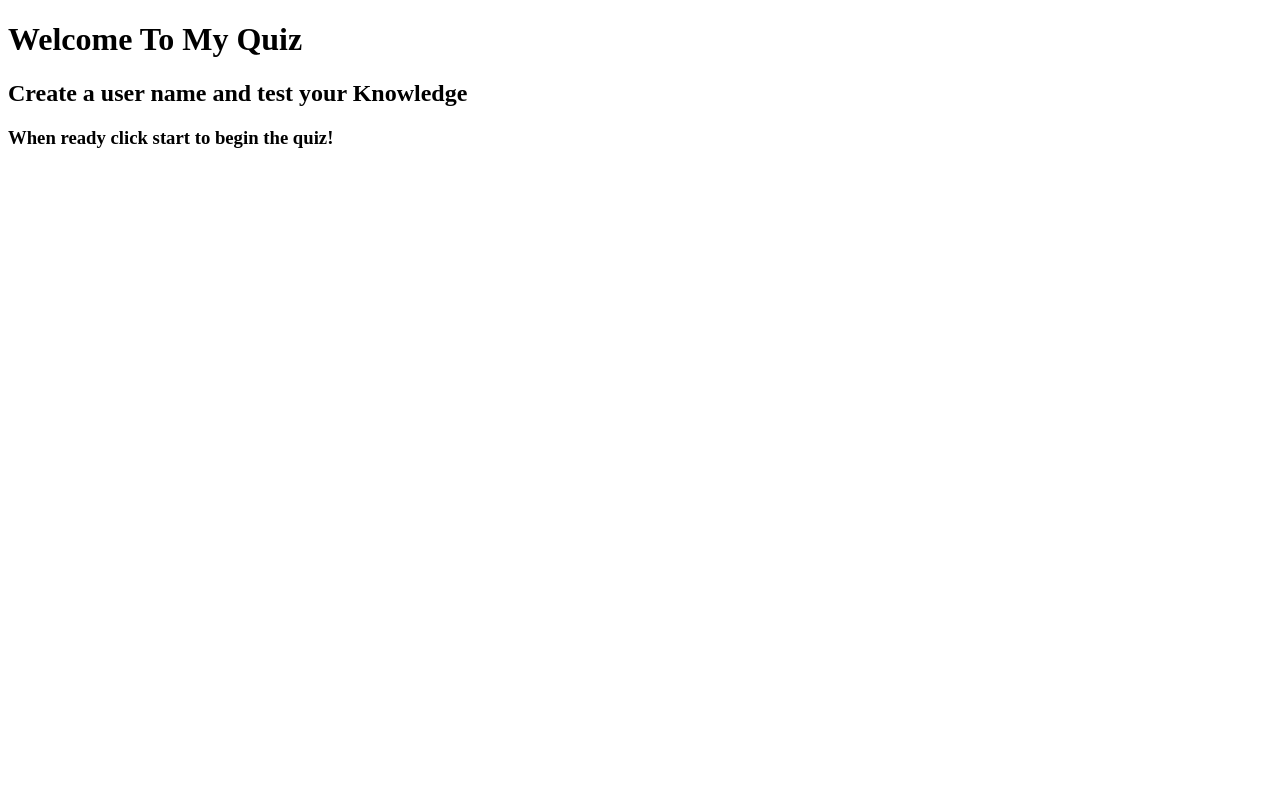
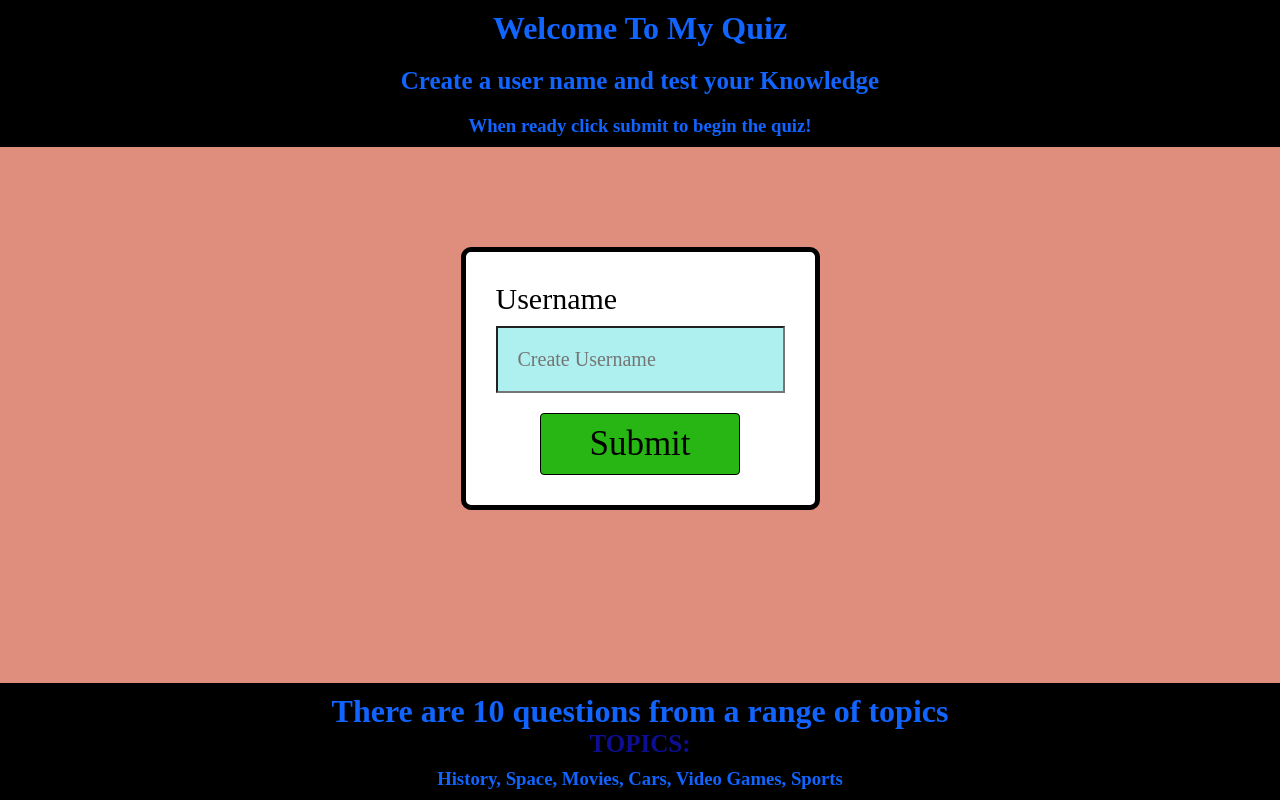
Before and after one commit to jaredakigbesote/quiz, a plain HTML site: page index.html in a window 1280 px wide. Drawn offline with Linux system fonts and the light colour scheme.

Commit message:
add create username page

```diff
--- /dev/null
+++ b/assets/css/style.css
@@ -0,0 +1,163 @@
+* {
+    margin: 0;
+    padding: 0;
+    font-family: 'Times New Roman', Times, serif;
+    box-sizing: border-box;
+}
+
+body {
+    background-color: rgb(223, 142, 126);
+}
+
+.main-head {
+    background-color: black;
+    color: rgb(17, 100, 253);
+    display: flex;
+    flex-wrap: wrap;
+    align-content: center;
+    justify-content: space-around;
+    padding: 10px;
+}
+
+.app {
+    background: white;
+    border: 5px solid black;
+    max-width: 65%;
+    margin: 100px auto 0;
+    border-radius: 10px;
+    padding: 30px;
+}
+
+.app h1 {
+    font-size: 40px;
+    font-weight: 800px;
+    color: black;
+    border-bottom: 2px solid black;
+    padding-bottom: 15px;
+}
+
+.quiz {
+    padding-bottom: 10px;
+}
+
+h2 {
+    font-size: 25px;
+    padding-bottom: 10px;
+    color: rgb(14, 14, 146);
+}
+
+#sub-b {
+    font-size: 35px;
+    width: 200px;
+    font-weight: 600px;
+    border: 1px solid black;
+    padding: 20px;
+    margin: 20px auto 0;
+    border-radius: 4px;
+    cursor: pointer;
+    background-color: rgb(39, 182, 20);
+    display: none;
+}
+
+.ans-b {
+    font-size: 25px;
+    color: black;
+    font-weight: 300px;
+    width: 100%;
+    border: 1px solid black;
+    padding: 20px;
+    margin: 15px 0;
+    border-radius: 4px;
+    cursor: pointer;
+    transition: 0.5s;
+}
+
+.ans-b:hover:not([disabled]) {
+    background-color: rgba(152, 235, 235, 0.781);
+}
+
+.ans-b:disabled {
+    cursor: no-drop;
+
+}
+
+.correct {
+    background: rgb(6, 190, 6);
+}
+
+.incorrect {
+    background: red;
+}
+
+#home-p {
+    display: flex;
+    flex-direction: column;
+}
+
+#main-footer {
+    background: black;
+}
+
+#main-bp {
+    font-size: 35px;
+    display: flex;
+    flex-wrap: wrap;
+    align-content: center;
+    justify-content: space-around;
+    flex-direction: column;
+    background: white;
+    border: 5px solid black;
+    max-width: 65%;
+    margin: 100px auto 0;
+    border-radius: 10px;
+    padding: 30px;
+}
+#c-username{
+    font-size: 20px;
+    padding: 20px;
+    background-color: rgba(152, 235, 235, 0.781);
+    margin-top: 10px;
+}
+#home-u{
+    font-size: 30px;
+}
+
+#start-b {
+    padding: 10px;
+    font-size: 35px;
+    width: 200px;
+    font-weight: 600px;
+    border: 1px solid black;
+    margin: 20px auto 0;
+    border-radius: 4px;
+    cursor: pointer;
+    background-color: rgb(39, 182, 20);
+}
+
+.user-h {
+    background-color: black;
+    color: rgb(17, 100, 253);
+    padding: 10px;
+    width: 100%;
+    display: flex;
+    flex-wrap: wrap;
+    align-content: center;
+    justify-content: space-around;
+}
+#foot{
+    color: rgb(17, 100, 253);
+    background-color: black;
+    position: fixed;
+    width: 100%;
+    bottom: 0;
+    left: 0;
+    padding: 10px;
+}
+#h-foot{
+    text-align: center;
+}
+
+#sub-box{
+    display: flex;
+    flex-direction: column;
+}
--- a/css/style.css
+++ /dev/null
@@ -1,79 +0,0 @@
-* {
-    margin: 0;
-    padding: 0;
-    font-family: 'Times New Roman', Times, serif;
-    box-sizing: border-box;
-}
-body {
-    background-color: rgb( 223, 142, 126);
-}
-.main-head {
-    background-color: black;
-    color: rgb(17, 100, 253);
-    display: flex;
-    flex-wrap: wrap;
-    align-content: center;
-    justify-content: space-around;
-    padding: 10px;
-}
-.app {
-    background: white;
-    border: 5px solid black;
-    max-width: 65%;
-    margin: 100px auto 0;
-    border-radius: 10px;
-    padding: 30px;
-}
-.app h1 {
-    font-size: 40px;
-    font-weight: 800px;
-    color: black;
-    border-bottom: 2px solid black;
-    padding-bottom: 15px;
-}
-.quiz {
-    padding-bottom: 10px;
-}
-
-h2 {
-    font-size: 25px;
-    padding-bottom: 10px;
-    color: rgb(14, 14, 146);
-}
-#sub-b {
-    font-size: 35px;
-    width: 200px;
-    font-weight: 600px;
-    border: 1px solid black;
-    padding: 20px;
-    margin: 20px auto 0;
-    border-radius: 4px;
-    cursor: pointer;
-    background-color: rgb(39, 182, 20);
-    display: none;
-}
-.ans-b {
-    font-size: 25px;
-    color: black;
-    font-weight: 300px;
-    width: 100%;
-    border: 1px solid black;
-    padding: 20px;
-    margin: 15px 0;
-    border-radius: 4px;
-    cursor: pointer;
-    transition: 0.5s;
-}
-.ans-b:hover:not([disabled]){
-    background-color: rgba(152, 235, 235, 0.781);
-}
-.ans-b:disabled{
-    cursor: no-drop;
-
-}
-.correct {
-     background: rgb(6, 190, 6);
-}
-.incorrect {
-    background: red;
-}
--- a/index.html
+++ b/index.html
@@ -1,15 +1,35 @@
 <!DOCTYPE html>
 <html lang="en">
+
 <head>
     <meta charset="UTF-8">
     <meta name="viewport" content="width=device-width, initial-scale=1.0">
     <title>General Knowledge Quiz</title>
+    <link rel="stylesheet" href="assets/css/style.css">
     <link rel="icon" type="png/jpg" href="css/images/icons8-globe-showing-europe-africa-48">
 </head>
-<body>
-    <h1>Welcome To My Quiz</h1>
-    <h2>Create a user name and test your Knowledge</h2>
-    <h3>When ready click start to begin the quiz!</h3>
+
+<body id=home-p>
+    <header id="main-footer">
+        <h1 class="user-h">Welcome To My Quiz</h1>
+        <h2 class="user-h">Create a user name and test your Knowledge</h2>
+        <h3 class="user-h">When ready click submit to begin the quiz!</h3>
+    </header>
+    <Div id="main-bp">
+        <form id="sub-box" action="/quiz.html">
+            <Label id="home-u">Username</Label>
+            <input id="c-username" type="text" name="user-name" placeholder="Create Username" required>
+            <input id="start-b" type="submit" />
+        </form>
+
+        <script src="script.js"></script>
+    </Div>
+    <footer id="foot">
+        <H1 id="h-foot">There are 10 questions from a range of topics</H1>
+        <h2 id="h-foot">TOPICS:</h2>
+        <h3 id="h-foot">History, Space, Movies, Cars, Video Games, Sports</h3>
+    </footer>
 
 </body>
+
 </html>
--- a/q.js
+++ b/q.js
@@ -239,3 +239,4 @@
         },
     ]
 },
+shuffledQuestions = questions.sort(() => Math.random() - .5)
--- a/script.js
+++ b/script.js
@@ -1,5 +1,6 @@
 //questions//
 const questions = [{
+        topic: "History",
         question: "In what year did the Russian revolution end?",
         answers: [{
                 text: "1923",
@@ -22,10 +23,35 @@ const questions = [{
                 correct: false
             },
         ]
-    },
+    }, {
+        topics: "Movies",
+        question: "Which movie is the higest grossing of all time?",
+        answers: [{
+                text: "Star Wars: The Force Awakens",
+                correct: false
+            },
+            {
+                text: "Titanic",
+                correct: false
+            },
+            {
+                text: "The Lion King",
+                correct: false
+            },
+            {
+                text: "Avatar",
+                correct: true
+            },
+            {
+                text: "Avengers: Endgame",
+                correct: false
+            },
+        ]
+    }
 
 
 ];
+const topicElement = document.getElementById("topic");
 const questionElement = document.getElementById("question");
 const answerButtons = document.getElementById("answer-button");
 const nextButton = document.getElementById("sub-b");
@@ -37,8 +63,10 @@ function startQuiz() {
     currentQuestionIndex = 0;
     score = 0;
     nextButton.innerHTML = "Submit";
+    shuffledQuestions = questions.sort(() => Math.random() - .5)
     showQuestion();
 }
+
 //question and answers set up//
 function showQuestion() {
     resetState();
@@ -55,7 +83,12 @@ function showQuestion() {
             button.dataset.correct = answer.correct;
         }
         button.addEventListener("click", selectAnswer);
+
     });
+}
+function showTopic(topic){
+    resetState();
+    topicElement.innerText = topic.topic
 }
 
 
@@ -87,7 +120,7 @@ function selectAnswer(e) {
 // submit button setup//
 function showScore() {
     resetState();
-    questionElement.innerHTML = `You scored ${score} out of ${questions.length}!`;
+    questionElement.innerHTML = `Well done ${username} You scored ${score} out of ${questions.length}!`;
     nextButton.innerHTML = "Play Again";
     nextButton.style.display = "block";
 }
@@ -101,7 +134,7 @@ function handleNextButton() {
     }
 }
 
- nextButton.addEventListener("click", () => {
+nextButton.addEventListener("click", () => {
     if (currentQuestionIndex < questions.lenght) {
         handleNextButton();
     } else {
```
Also changed, not shown: quiz.html (+1 -1 lines), 2 other files.
